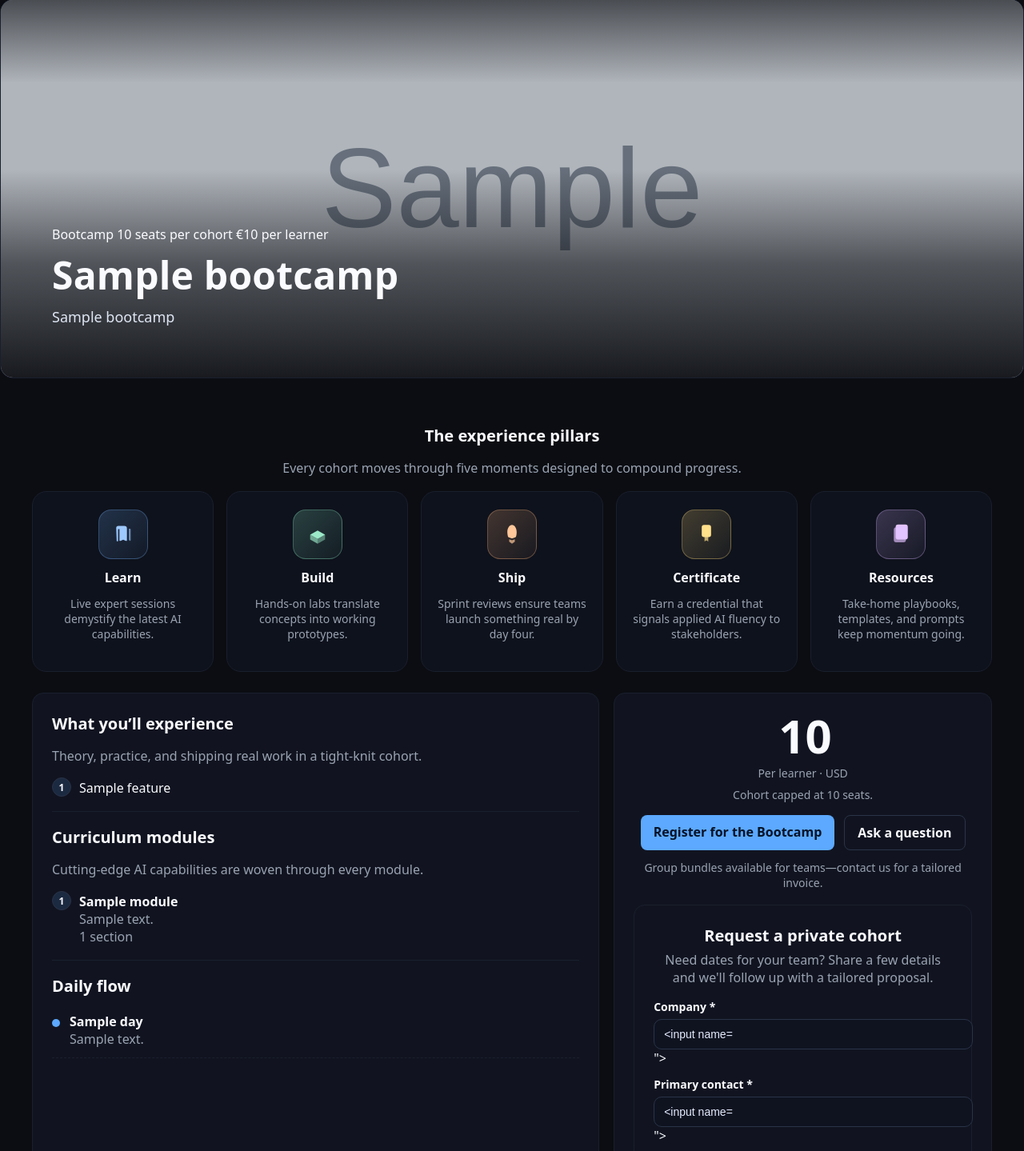
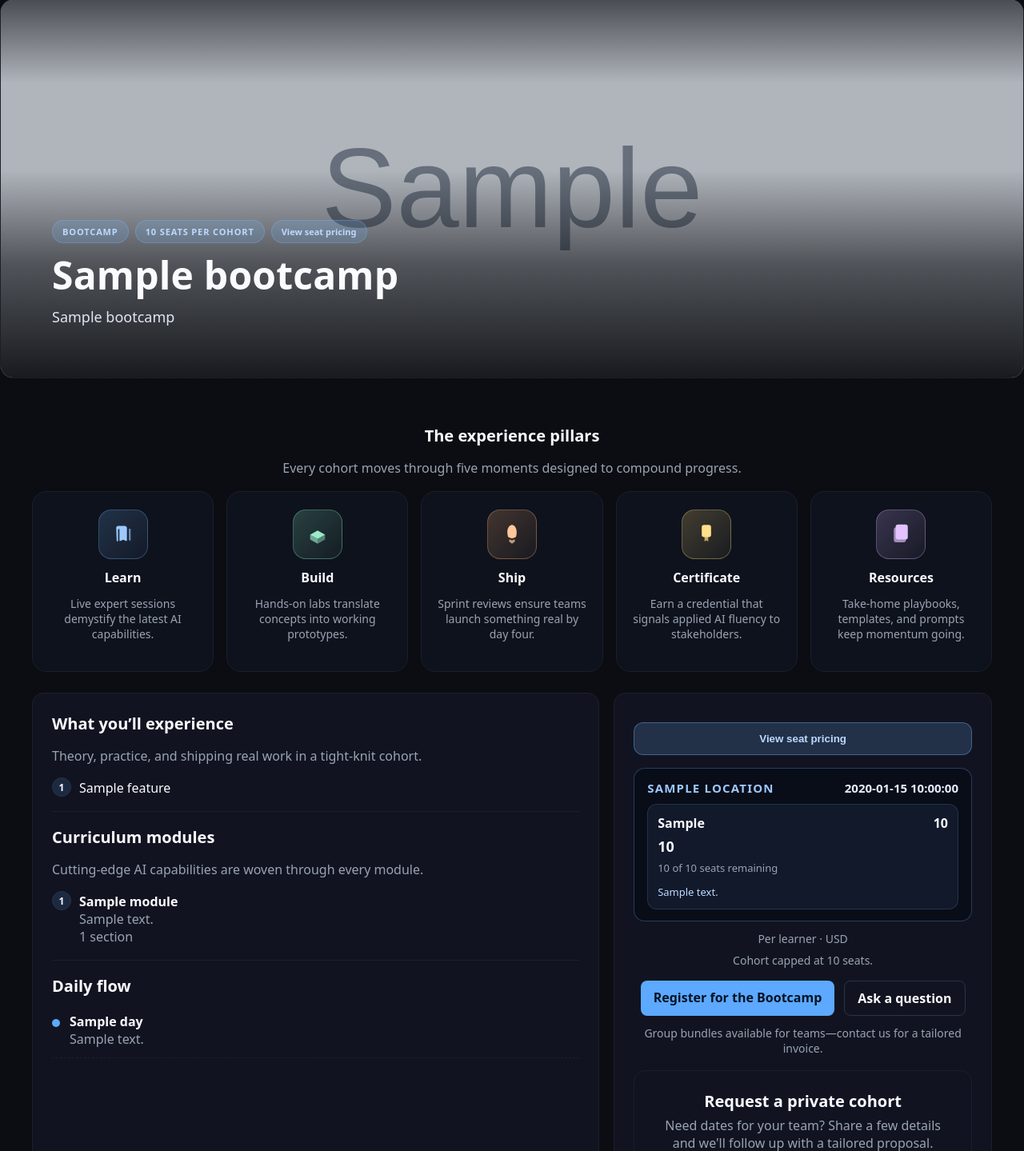
Before and after one commit to AIforimpact22/mainaiforimpact, a Flask app: template templates/bootcamp.html in a window 1280 px wide. Shown: the part 174-1613 px from the top of the page at 80% size. Run offline with Flask 3, Linux system fonts and the light colour scheme; the template is opened without the code that fills it: most values are stand-ins (such as "Sample title", 1, 10 or a date in 2020); grey boxes marked "Sample" are stand-in pictures; form fields are guessed from the names that the template uses; parts of the project's set-up code (start-up, migrations or seed data) failed here and were passed over; some libraries are stand-ins or nearby versions.

Commit message:
Add interactive bootcamp seat pricing

```diff
--- a/bootcamp.py
+++ b/bootcamp.py
@@ -11,6 +11,7 @@ import ssl
 from datetime import datetime, timezone
 from email.message import EmailMessage
 from pathlib import Path
+from decimal import Decimal
 from typing import Any, Dict, Optional, Tuple
 
 from flask import (
@@ -227,6 +228,7 @@ def _get_bootcamp_vm() -> Dict[str, object]:
         if daily_flow:
             vm["daily_flow"] = daily_flow
     vm["testimonials"] = _fetch_bootcamp_testimonials()
+    vm["seat_prices"] = _fetch_bootcamp_seat_prices()
     return vm
 
 
@@ -445,6 +447,126 @@ def _build_daily_flow(modules: list[Dict[str, object]]) -> list[Dict[str, str]]:
         flow.append({"title": DEFAULT_DAY_TITLES[1], "description": description})
 
     return flow
+
+
+def _format_price(amount: Any, currency: str) -> str:
+    if amount is None:
+        return ""
+
+    if isinstance(amount, (bytes, bytearray, memoryview)):
+        try:
+            amount = amount.decode("utf-8")
+        except Exception:
+            amount = "0"
+
+    if not isinstance(amount, Decimal):
+        try:
+            amount = Decimal(str(amount))
+        except Exception:
+            return str(amount)
+
+    currency_code = (currency or "").strip().upper() or "EUR"
+    symbols = {"EUR": "€", "USD": "$", "GBP": "£", "AUD": "A$", "CAD": "C$"}
+    symbol = symbols.get(currency_code)
+    formatted_amount = f"{amount:,.2f}"
+    if symbol:
+        return f"{symbol}{formatted_amount}"
+    return f"{currency_code} {formatted_amount}"
+
+
+def _fetch_bootcamp_seat_prices() -> list[Dict[str, object]]:
+    engine = _resolve_db_engine()
+    if engine is None:
+        return []
+
+    query = text(
+        """
+        SELECT bootcamp_name, location, event_date, seat_tier, price_type, price,
+               currency, seats_total, seats_sold, notes
+        FROM public.bootcamp_seat_prices
+        WHERE is_active = TRUE
+        ORDER BY event_date NULLS LAST, location ASC, seat_tier ASC, price_type ASC
+        """
+    )
+
+    try:
+        with engine.begin() as conn:
+            rows = conn.execute(query).mappings().all()
+    except SQLAlchemyError:
+        log.exception("Failed to fetch bootcamp seat prices")
+        return []
+
+    grouped: Dict[tuple[str, object], Dict[str, object]] = {}
+    for row in rows:
+        location_raw = row.get("location") or ""
+        location = str(location_raw).strip() or "To be announced"
+        event_date = row.get("event_date")
+        group_key = (location.lower(), event_date)
+
+        group = grouped.get(group_key)
+        if not group:
+            date_display = ""
+            iso_date = ""
+            if event_date:
+                try:
+                    date_display = event_date.strftime("%b %d, %Y")
+                    iso_date = event_date.isoformat()
+                except Exception:
+                    date_display = str(event_date)
+                    iso_date = str(event_date)
+            group = {
+                "bootcamp_name": row.get("bootcamp_name") or "",
+                "location": location,
+                "event_date": event_date,
+                "event_date_display": date_display,
+                "event_date_iso": iso_date,
+                "offers": [],
+            }
+            grouped[group_key] = group
+
+        seats_total = row.get("seats_total")
+        seats_sold = row.get("seats_sold") or 0
+        seats_available = None
+        if isinstance(seats_total, int):
+            try:
+                seats_available = max(seats_total - int(seats_sold), 0)
+            except Exception:
+                seats_available = None
+
+        tier_raw = row.get("seat_tier") or "Standard"
+        price_type_raw = row.get("price_type") or "Regular"
+        tier_name = str(tier_raw).replace("_", " ").title()
+        price_type = str(price_type_raw).replace("_", " ").title()
+
+        group["offers"].append(
+            {
+                "seat_tier": tier_name,
+                "price_type": price_type,
+                "price_display": _format_price(row.get("price"), row.get("currency") or ""),
+                "currency": row.get("currency") or "",
+                "notes": row.get("notes") or "",
+                "seats_total": seats_total,
+                "seats_available": seats_available,
+            }
+        )
+
+    def sort_key(item: Dict[str, object]):
+        event_date = item.get("event_date")
+        location = str(item.get("location") or "")
+        return (
+            event_date is None,
+            event_date or datetime.max.date(),
+            location.lower(),
+        )
+
+    sorted_groups = sorted(grouped.values(), key=sort_key)
+
+    for group in sorted_groups:
+        offers = group.get("offers")
+        if isinstance(offers, list):
+            offers.sort(key=lambda o: (str(o.get("seat_tier")), str(o.get("price_type"))))
+
+    return sorted_groups
 
 
 @bootcamp_bp.get("/")
--- a/templates/bootcamp.html
+++ b/templates/bootcamp.html
@@ -4,6 +4,11 @@
 {% block head %}
 <style>
   .pricing-hero .inner { min-height: 300px; }
+  .badge-row { display:flex; flex-wrap:wrap; gap:8px; }
+  .badge { display:inline-flex; align-items:center; justify-content:center; padding:6px 12px; border-radius:999px; background:rgba(118,180,255,0.18); border:1px solid rgba(118,180,255,0.32); font-weight:800; font-size:11px; letter-spacing:.08em; text-transform:uppercase; color:#bcd9ff; }
+  .badge-button { background:none; border:none; padding:0; font:inherit; color:inherit; cursor:pointer; }
+  .badge-button:hover { color:#ffffff; }
+  .badge-button:focus-visible { outline:2px solid rgba(118,180,255,0.7); outline-offset:2px; }
   .pricing-wrap { display:grid; grid-template-columns: 1.2fr 0.8fr; gap:18px; }
   @media (max-width: 900px) { .pricing-wrap { grid-template-columns: 1fr; } }
 
@@ -11,6 +16,22 @@
   .price-amount { font-weight: 900; font-size: clamp(38px, 6vw, 58px); line-height: 1; letter-spacing: .2px; }
   .price-currency { font-size: .6em; opacity: .9; margin-right: 6px; }
   .price-note { color: var(--muted); margin-top: 8px; font-size: 14px; }
+  .price-toggle { width:100%; margin-top:12px; }
+  .price-toggle button { width:100%; appearance:none; border:none; border-radius:12px; padding:12px 16px; font-weight:800; cursor:pointer; background:rgba(118,180,255,0.18); color:#bcd9ff; border:1px solid rgba(118,180,255,0.38); transition:background .2s ease, transform .2s ease; }
+  .price-toggle button:hover { background:rgba(118,180,255,0.28); transform:translateY(-1px); }
+  .price-toggle button[aria-expanded="true"] { background:rgba(118,180,255,0.35); color:#0e172b; }
+  .seat-pricing-panel { margin-top:16px; text-align:left; display:grid; gap:16px; }
+  .seat-pricing-item { border:1px solid rgba(118,180,255,0.28); border-radius:14px; padding:14px 16px; background:rgba(8,12,22,0.78); }
+  .seat-pricing-header { display:flex; flex-wrap:wrap; justify-content:space-between; gap:8px; font-weight:800; font-size:15px; margin-bottom:10px; }
+  .seat-pricing-header .seat-location { text-transform:uppercase; letter-spacing:.08em; color:#9dc9ff; }
+  .seat-pricing-header .seat-date { color:#e6ecff; }
+  .seat-offer-list { display:grid; gap:12px; }
+  .seat-offer { display:grid; gap:6px; padding:12px; border-radius:12px; background:rgba(118,180,255,0.08); border:1px solid rgba(118,180,255,0.16); }
+  .seat-offer-title { display:flex; justify-content:space-between; flex-wrap:wrap; gap:8px; font-weight:700; }
+  .seat-offer-price { font-size:18px; font-weight:800; color:#f7f9ff; }
+  .seat-offer-meta { font-size:13px; color:var(--muted); }
+  .seat-offer-notes { font-size:13px; color:#bcd9ff; margin-top:6px; }
+  .seat-pricing-empty { font-size:14px; color:var(--muted); text-align:center; margin-top:12px; }
 
   .incl-list { display:grid; gap:10px; margin-top: 10px; }
   .incl-item { display:flex; gap:10px; align-items:flex-start; }
@@ -120,7 +141,11 @@
     <div class="badge-row">
       <span class="badge">Bootcamp</span>
       <span class="badge">{{ bootcamp.seat_cap }} seats per cohort</span>
-      <span class="badge">€{{ bootcamp.price_eur }} per learner</span>
+      <span class="badge">
+        <button type="button" class="badge-button" data-seat-pricing-open>
+          View seat pricing
+        </button>
+      </span>
     </div>
     <h1>{{ bootcamp.title }}</h1>
     <p class="subhead">{{ bootcamp.subtitle }}</p>
@@ -240,10 +265,47 @@
     </div>
 
     <aside class="card price-card" aria-label="Bootcamp price summary">
-      <div class="price-amount">
-        <span class="price-currency" aria-hidden="true">{{ PRICE_SYMBOL }}</span>{{ "%d"|format(bootcamp.price_eur) }}
+      <div class="price-toggle">
+        <button type="button" data-seat-pricing-toggle aria-expanded="false" aria-controls="seat-pricing-panel">
+          View seat pricing
+        </button>
       </div>
-      <div class="price-note">Per learner · {{ bootcamp.currency }}</div>
+
+      <div id="seat-pricing-panel" class="seat-pricing-panel" hidden>
+        {% if bootcamp.seat_prices %}
+          {% for cohort in bootcamp.seat_prices %}
+            <div class="seat-pricing-item">
+              <div class="seat-pricing-header">
+                <div class="seat-location">{{ cohort.location }}</div>
+                <div class="seat-date">{% if cohort.event_date_display %}{{ cohort.event_date_display }}{% else %}Date TBA{% endif %}</div>
+              </div>
+              <div class="seat-offer-list">
+                {% for offer in cohort.offers %}
+                  <div class="seat-offer">
+                    <div class="seat-offer-title">
+                      <div>{{ offer.seat_tier }}</div>
+                      <div>{{ offer.price_type }}</div>
+                    </div>
+                    <div class="seat-offer-price">{{ offer.price_display }}</div>
+                    {% if offer.seats_available is not none and offer.seats_total is not none %}
+                      <div class="seat-offer-meta">{{ offer.seats_available }} of {{ offer.seats_total }} seats remaining</div>
+                    {% elif offer.seats_total is not none %}
+                      <div class="seat-offer-meta">{{ offer.seats_total }} seats available</div>
+                    {% endif %}
+                    {% if offer.notes %}
+                      <div class="seat-offer-notes">{{ offer.notes }}</div>
+                    {% endif %}
+                  </div>
+                {% endfor %}
+              </div>
+            </div>
+          {% endfor %}
+        {% else %}
+          <div class="seat-pricing-empty">Pricing details will be announced soon. Contact us for a custom quote.</div>
+        {% endif %}
+      </div>
+
+      <div class="price-note" style="margin-top:12px;">Per learner · {{ bootcamp.currency }}</div>
       <div class="price-note">Cohort capped at {{ bootcamp.seat_cap }} seats.</div>
 
       <div class="cta-row">
@@ -316,6 +378,40 @@
   </div>
 </section>
 
+<script>
+  document.addEventListener('DOMContentLoaded', function () {
+    var toggle = document.querySelector('[data-seat-pricing-toggle]');
+    var panel = document.getElementById('seat-pricing-panel');
+    if (!toggle || !panel) { return; }
+
+    var setExpanded = function (expanded) {
+      toggle.setAttribute('aria-expanded', expanded ? 'true' : 'false');
+      if (expanded) {
+        panel.removeAttribute('hidden');
+      } else {
+        panel.setAttribute('hidden', '');
+      }
+    };
+
+    toggle.addEventListener('click', function () {
+      var expanded = toggle.getAttribute('aria-expanded') === 'true';
+      setExpanded(!expanded);
+    });
+
+    document.querySelectorAll('[data-seat-pricing-open]').forEach(function (opener) {
+      opener.addEventListener('click', function () {
+        var alreadyOpen = toggle.getAttribute('aria-expanded') === 'true';
+        if (!alreadyOpen) {
+          setExpanded(true);
+        }
+        if (typeof panel.scrollIntoView === 'function') {
+          panel.scrollIntoView({ behavior: 'smooth', block: 'start' });
+        }
+      });
+    });
+  });
+</script>
+
 {% if bootcamp.testimonials %}
 <section class="section-card testimony-section" aria-label="Bootcamp testimonials" style="margin-top:18px;">
   <div class="banner">
```
